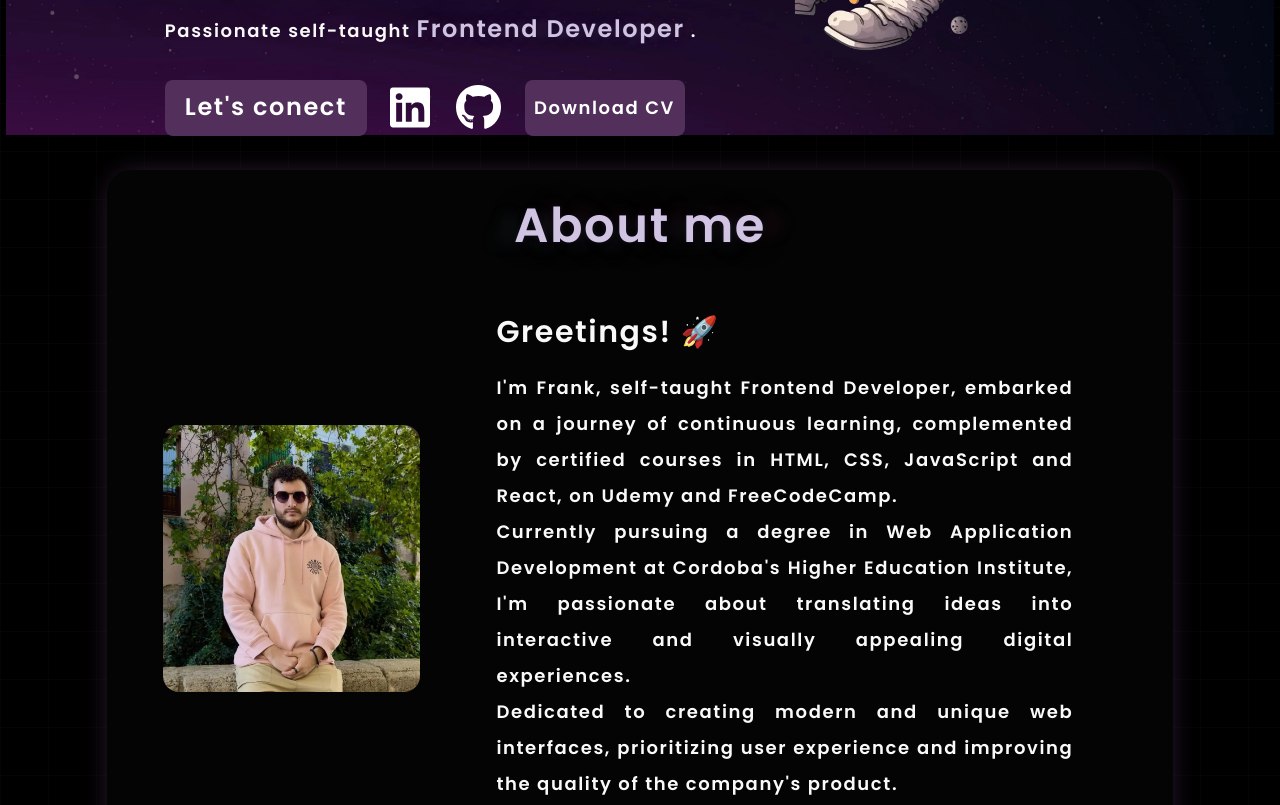
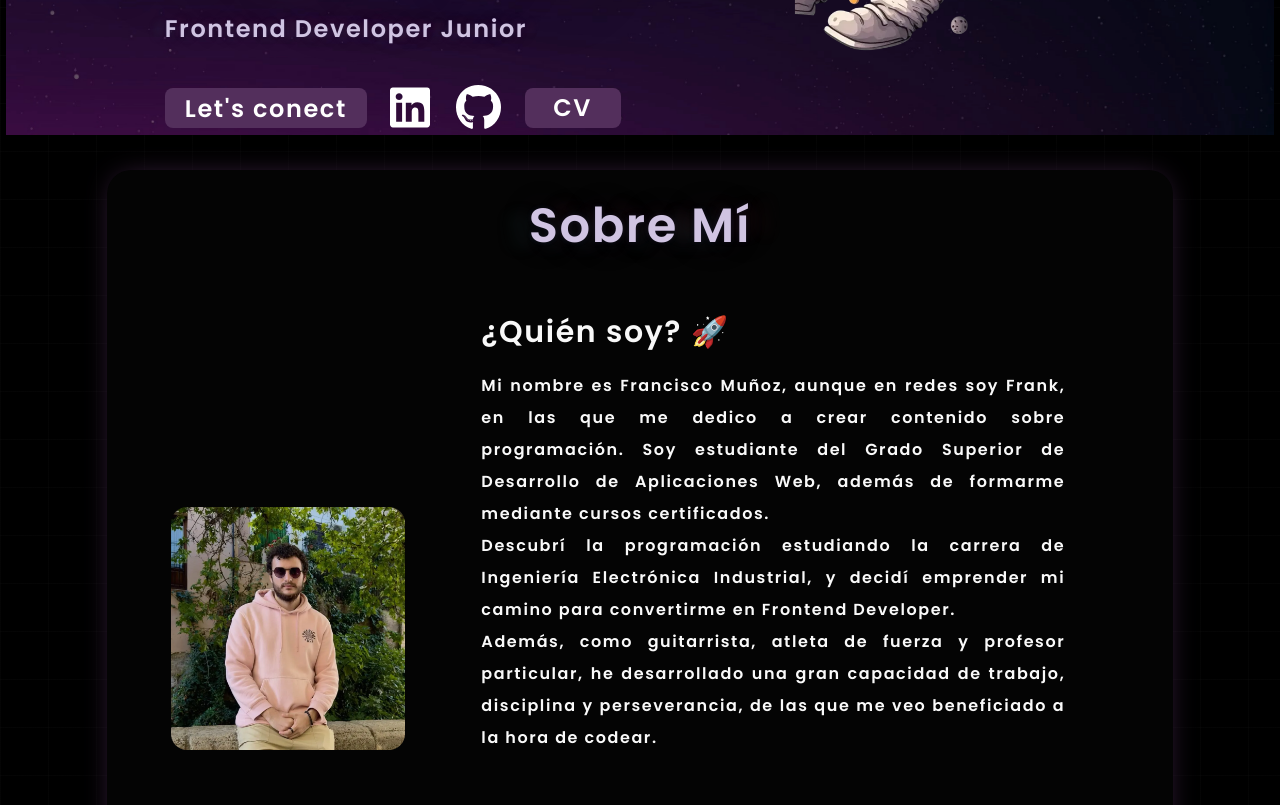
Before and after one commit to FrankmDev/FrankDev, an Astro site: page / in a window 1280 px wide. Shown: the part 665-1470 px from the top of the page. Built offline with nearby package versions, Linux system fonts and the light colour scheme; Astro itself is replaced by a stand-in of ours.

Commit message:
FranmDev

```diff
--- a/src/components/About.astro
+++ b/src/components/About.astro
@@ -10,12 +10,12 @@ import FrankPhoto from "../../public/Frank-Photo.webp";
 ---
 
 <section
-  class="container section flex flex-col items-center justify-around gap-10 px-14 rounded-3xl"
+  class="container section flex flex-col items-center justify-around gap-10 px-16 rounded-3xl"
 >
-  <h2 class="section-primary highlight">About me</h2>
-  <section id="info-section" class="flex items-center justify-center gap-16">
+  <h2 class="section-primary highlight">Sobre Mí</h2>
+  <section id="info-section" class="flex items-end justify-center gap-16">
     <figure
-      class="w-[27%] rounded-2xl overflow-hidden flex flex-col items-center"
+      class="w-[25%] rounded-2xl overflow-hidden flex flex-col items-center mb-4"
     >
       <Image
         src={FrankPhoto}
@@ -24,16 +24,18 @@ import FrankPhoto from "../../public/Frank-Photo.webp";
       />
     </figure>
     <article class="flex-1 p-3">
-      <h3 class="text-3xl mb-5">Greetings! 🚀</h3>
-      <p class="text-lg text-justify leading-loose pr-8">
-        I'm Frank, self-taught Frontend Developer, embarked on a journey of
-        continuous learning, complemented by certified courses in HTML, CSS,
-        JavaScript and React, on Udemy and FreeCodeCamp. <br /> Currently pursuing
-        a degree in Web Application Development at Cordoba's Higher Education Institute,
-        I'm passionate about translating ideas into interactive and visually appealing
-        digital experiences.<br />
-        Dedicated to creating modern and unique web interfaces, prioritizing user
-        experience and improving the quality of the company's product.
+      <h3 class="text-3xl mb-5">¿Quién soy? 🚀</h3>
+      <p class="text-base text-justify leading-loose pr-8">
+        Mi nombre es Francisco Muñoz, aunque en redes soy Frank, en las que me
+        dedico a crear contenido sobre programación. Soy estudiante del Grado
+        Superior de Desarrollo de Aplicaciones Web, además de formarme mediante
+        cursos certificados.<br />
+        Descubrí la programación estudiando la carrera de Ingeniería Electrónica
+        Industrial, y decidí emprender mi camino para convertirme en Frontend Developer.
+        <br />
+        Además, como guitarrista, atleta de fuerza y profesor particular, he desarrollado
+        una gran capacidad de trabajo, disciplina y perseverancia, de las que me
+        veo beneficiado a la hora de codear.
       </p>
     </article>
   </section>
--- a/src/components/Header.astro
+++ b/src/components/Header.astro
@@ -7,10 +7,10 @@ import { Image } from "astro:assets";
   <Image src={Logo} alt="FrankDev Logo" class="w-48 h-auto" />
   <nav class="flex items-center justify-center gap-20">
     <ul class="flex items-center justify-center gap-20">
-      <li><a href="#" class="nav-item">Home</a></li>
-      <li><a href="#" class="nav-item">About me</a></li>
-      <li><a href="#" class="nav-item">Projects</a></li>
-      <li><a href="#" class="nav-item">References</a></li>
+      <li><a href="#" class="nav-item">Principal</a></li>
+      <li><a href="#" class="nav-item">Sobre Mí</a></li>
+      <li><a href="#" class="nav-item">Proyectos</a></li>
+      <li><a href="#" class="nav-item">Referencias</a></li>
     </ul>
     <button
       type="button"
@@ -30,7 +30,7 @@ import { Image } from "astro:assets";
           d="M5 13c0-5.088 2.903-9.436 7-11.182C16.097 3.564 19 7.912 19 13c0 .823-.076 1.626-.22 2.403l1.94 1.832a.5.5 0 0 1 .095.603l-2.495 4.575a.5.5 0 0 1-.793.114l-2.234-2.234a1 1 0 0 0-.707-.293H9.414a1 1 0 0 0-.707.293l-2.234 2.234a.5.5 0 0 1-.793-.114l-2.495-4.575a.5.5 0 0 1 .095-.603l1.94-1.832C5.077 14.626 5 13.823 5 13zm1.476 6.696l.817-.817A3 3 0 0 1 9.414 18h5.172a3 3 0 0 1 2.121.879l.817.817.982-1.8-1.1-1.04a2 2 0 0 1-.593-1.82c.124-.664.187-1.345.187-2.036 0-3.87-1.995-7.3-5-8.96C8.995 5.7 7 9.13 7 13c0 .691.063 1.372.187 2.037a2 2 0 0 1-.593 1.82l-1.1 1.039.982 1.8zM12 13a2 2 0 1 1 0-4 2 2 0 0 1 0 4z"
         ></path>
       </svg>
-      <span>Contact me!</span>
+      <span>Contáctame!</span>
     </button>
   </nav>
 </header>
--- a/src/components/Hero.astro
+++ b/src/components/Hero.astro
@@ -6,20 +6,16 @@ import HeroImg from "../../public/Hero-Img.webp";
 <section id="hero" class="w-9/12 grid gap-6 max-w-[1350px]">
   <div class="hero-text flex flex-col justify-center items-start gap-4">
     <p class="border-2 border-solid border-main rounded-lg text-lg p-3">
-      Welcome to my portfolio
+      Bienvenido a mi Portfolio
     </p>
     <h1 class="bg-transparent text-9xl leading-none">
       Hi there! I'm <span class="highlight text-[9rem]">Frank</span>!
     </h1>
-    <p class="text-lg">
-      Passionate self-taught <span class="highlight text-2xl"
-        >Frontend Developer</span
-      > .
-    </p>
+    <p class="text-2xl highlight">Frontend Developer Junior</p>
 
     <div class="flex items-center justify-center gap-5 mt-4">
       <button
-        class="cta-hero relative overflow-hidden h-14 rounded-lg text-white text-2xl p-5 bg-main"
+        class="cta-hero relative overflow-hidden h-10 rounded-lg text-white text-2xl p-5 bg-main"
         type="button"
       >
         <span class="cta-hero-content z-10 relative">Let's conect</span>
@@ -59,11 +55,11 @@ import HeroImg from "../../public/Hero-Img.webp";
         </svg>
       </a>
       <div
-        class="download-btn text-center rounded-lg relative w-40 h-14 bg-main"
+        class="download-btn text-center rounded-lg relative w-24 h-10 bg-main"
       >
         <div class="button-wrapper">
-          <div class="text flex items-center justify-center top-0 text-lg">
-            Download CV
+          <div class="text flex items-center justify-center top-0 text-2xl">
+            CV
           </div>
           <span
             class="icon text-white flex items-center justify-center top-full"
@@ -130,7 +126,7 @@ import HeroImg from "../../public/Hero-Img.webp";
   }
 
   .cta-hero-content {
-    top: -0.55rem;
+    top: -0.9rem;
   }
 
   .cta-hero::before {
```
